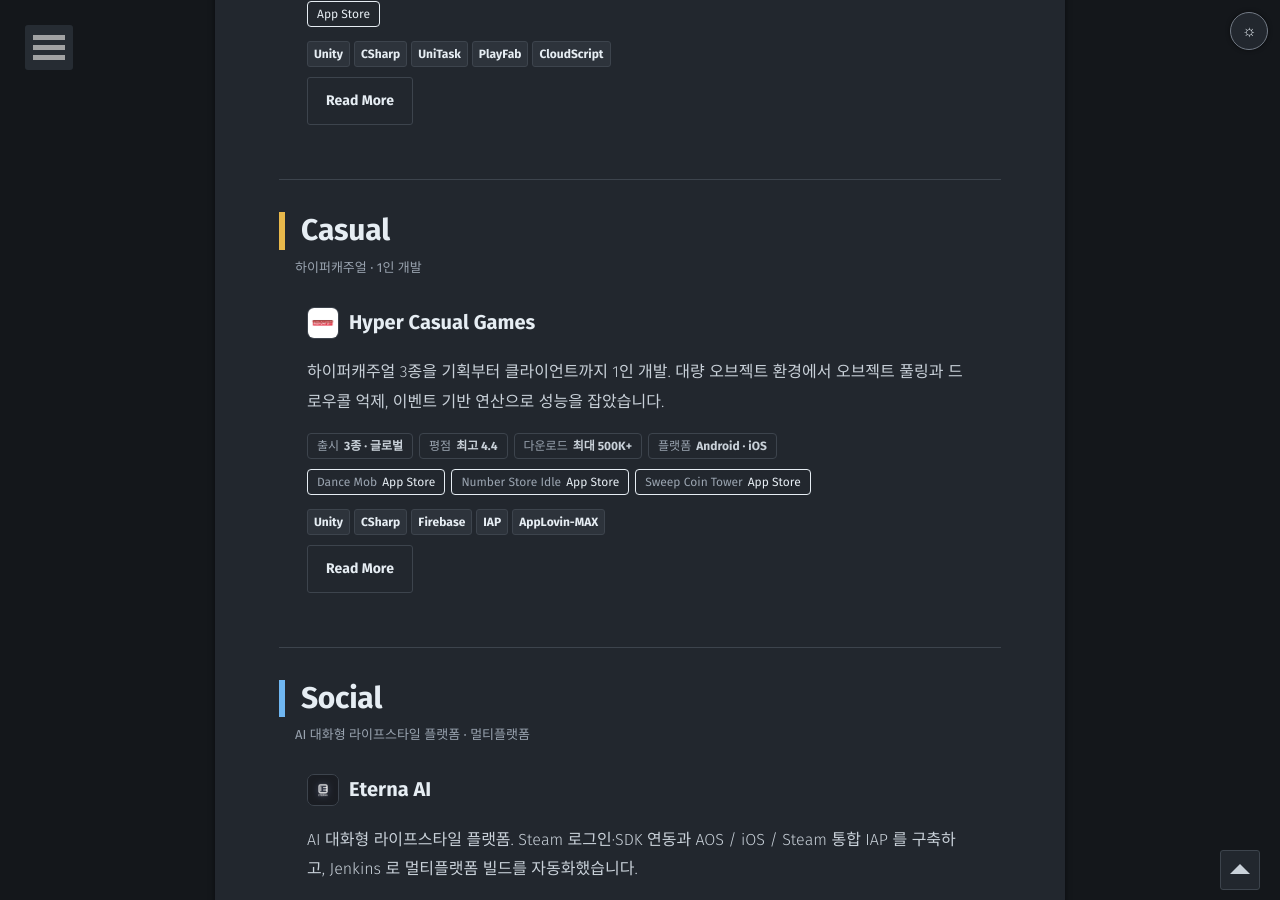
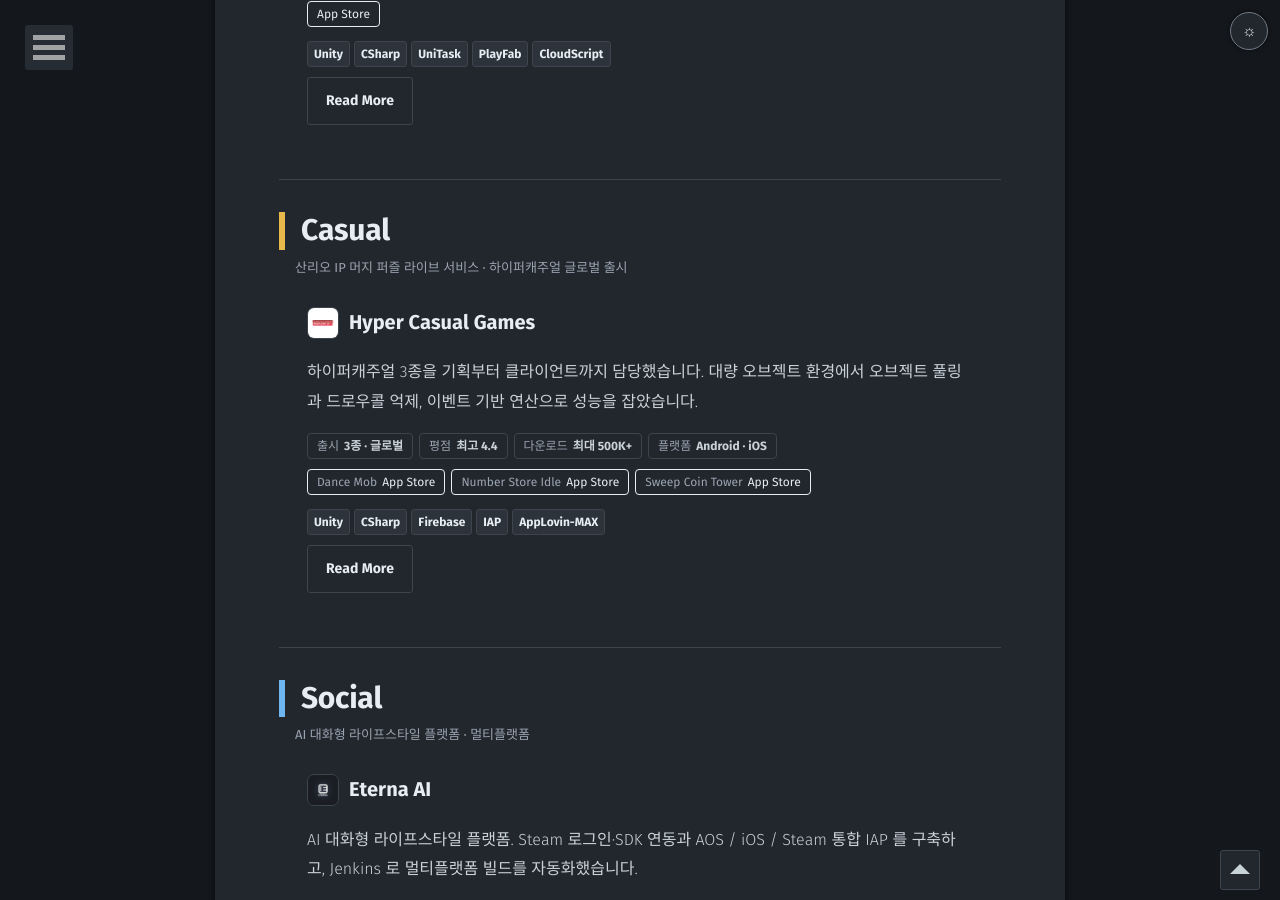
Before and after one commit to mmmdong/mmmdong.github.io, a Jekyll site: the page built from projects/index.md, in a window 1280 px wide and 900 px high, scrolled down 1239 px. Built offline with Jekyll 4.4.1, drawn with Linux system fonts in a browser that asks for light colours; some web fonts are replaced.

Commit message:
헬로키티를 Casual 묶음으로, '1인 개발' 문구 제거
Merge 묶음을 따로 두지 않고 Casual 안에 넣는다. 묶음 안에서는 먼데이오프
위에 온다(order 1 / 2).

'1인 개발' 은 사이트 네 곳과 저장소 밖 문서 두 곳에서 걷어냈다. 문장을 통째로
지우지 않고 그 자리에 남는 사실만 남긴다 — 담당 범위(기획 · 클라이언트)와
출시 규모는 사실이고, 빼면 그 시기에 무엇을 했는지 알 수 없어진다.

Side Projects 표의 '인원 | 1인' 은 그대로 뒀다. 개인 습작의 팀 규모 필드이지
'1인 개발' 주장이 아니다.

Co-Authored-By: Claude Opus 5 <noreply@anthropic.com>
Claude-Session: https://claude.ai/code/session_01EzidRgiHxhSwNeafHa9Yrx

```diff
--- a/_data/project_groups.yml
+++ b/_data/project_groups.yml
@@ -6,17 +6,13 @@
 #
 # name 을 비우면 묶음 제목을 렌더하지 않는다.
 
-- id: merge
-  name: Merge
-  note: 산리오 IP 머지 퍼즐 · 상용 서비스 라이브 이벤트 개발
-
 - id: rpg
   name: RPG
   note: 방치형 RPG 3종 · 상용 출시 · 팀 프로젝트
 
 - id: casual
   name: Casual
-  note: 하이퍼캐주얼 · 1인 개발
+  note: 산리오 IP 머지 퍼즐 라이브 서비스 · 하이퍼캐주얼 글로벌 출시
 
 - id: social
   name: Social
--- a/_posts/2023-12-01-hyper-casual.md
+++ b/_posts/2023-12-01-hyper-casual.md
@@ -6,11 +6,11 @@ slug: hyper-casual
 date: 2023-12-01
 project: true
 group: casual
-order: 1
+order: 2
 icons:
   - {file: hyper-casual.png, alt: "MondayOFF"}
 tags: [Unity, CSharp, Firebase, IAP, AppLovin-MAX]
-excerpt: "하이퍼캐주얼 3종을 기획부터 클라이언트까지 1인 개발. 대량 오브젝트 환경에서 오브젝트 풀링과 드로우콜 억제, 이벤트 기반 연산으로 성능을 잡았습니다."
+excerpt: "하이퍼캐주얼 3종을 기획부터 클라이언트까지 담당했습니다. 대량 오브젝트 환경에서 오브젝트 풀링과 드로우콜 억제, 이벤트 기반 연산으로 성능을 잡았습니다."
 stats:
   - {k: 출시, v: "3종 · 글로벌"}
   - {k: 평점, v: "최고 4.4"}
@@ -27,7 +27,7 @@ feature: assets/img/portfolio/mondayoff.jpg
 
 <div class="pf-panel">
   <table>
-    <tr><td><strong>프로젝트 유형</strong></td><td>상용 출시 · <strong>1인 개발</strong>(기획 및 클라이언트 전담) · 3종</td></tr>
+    <tr><td><strong>프로젝트 유형</strong></td><td>상용 출시 · <strong>기획 및 클라이언트 전담</strong> · 3종</td></tr>
     <tr><td><strong>기간</strong></td><td>2022.10 ~ 2023.12</td></tr>
     <tr><td><strong>사용 소프트웨어</strong></td><td>Unity, Git, Miro, Slack</td></tr>
     <tr><td><strong>사용 언어 · 스택</strong></td><td>C#, Firebase, Unity IAP, AppLovin MAX</td></tr>
--- a/cv/index.md
+++ b/cv/index.md
@@ -74,7 +74,7 @@ ACT Games 와 퍼플오션이 통째로 빠져 있었다 — 사이트와 이력
 
 ### 먼데이오프 유한책임회사
 
-**2022.10 ~ 2023.12** · 하이퍼 · 하이브리드 캐주얼 4종 개발 / 3종 글로벌 출시 · 1인 개발 (기획 · 클라이언트 전담)
+**2022.10 ~ 2023.12** · 하이퍼 · 하이브리드 캐주얼 4종 개발 / 3종 글로벌 출시 · 기획 · 클라이언트 전담
 
 - **[Dance Mob]({{ site.baseurl }}/portfolio/hyper-casual/#1-dance-mob--clicker-game)** · **[Number Store]({{ site.baseurl }}/portfolio/hyper-casual/#2-number-store--idle)** · **[Sweep Coin Tower]({{ site.baseurl }}/portfolio/hyper-casual/#3-sweep-coin-tower)** — 하이퍼캐주얼 3종 글로벌 출시
 {: .cv-project}
```
